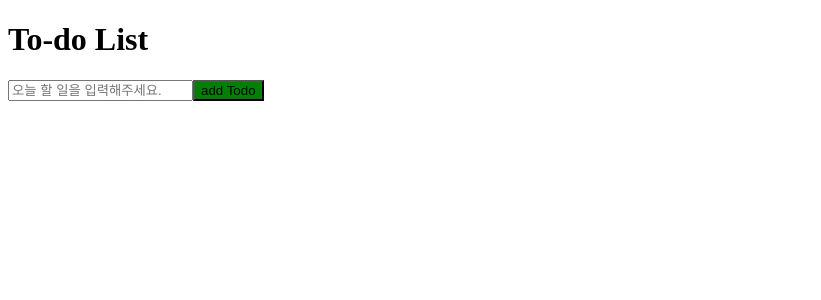
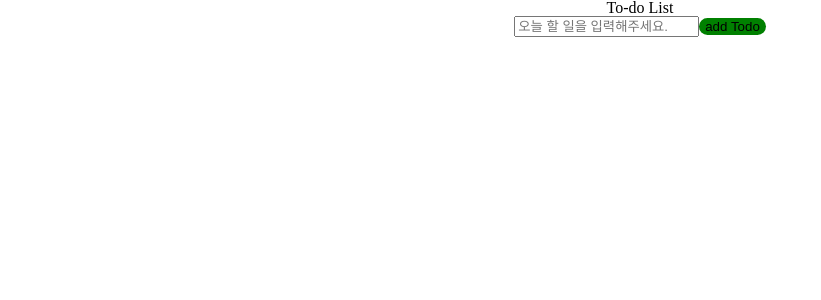
Before and after one commit to Alpaca92/to-do-list, a React (Create React App) app: page / in a window 1280 px wide. Shown: the top 300 px of the page, without its empty margins (0-821 px from the left). Built offline with nearby package versions, Linux system fonts and the light colour scheme.

Commit message:
create styles.css

```diff
--- a/src/components/TodoForm.js
+++ b/src/components/TodoForm.js
@@ -26,9 +26,9 @@
         className="todo-input"
       />
       {edit ? (
-        <button className={styles['todo-form']}>Edit Todo</button>
+        <button className={styles['todo-btn']}>Edit Todo</button>
       ) : (
-        <button className={styles['todo-form']}>add Todo</button>
+        <button className={styles['todo-btn']}>add Todo</button>
       )}
     </form>
   );
--- a/src/components/TodoForm.module.css
+++ b/src/components/TodoForm.module.css
@@ -1,3 +1,5 @@
-.todo-form {
+.todo-btn {
   background-color: green;
+  border: none;
+  border-radius: 10px;
 }
--- a/src/index.js
+++ b/src/index.js
@@ -1,6 +1,7 @@
 import React from "react";
 import ReactDOM from "react-dom";
 import App from "./App";
+import "./styls.css";
 
 ReactDOM.render(
   <React.StrictMode>
--- /dev/null
+++ b/src/styls.css
@@ -0,0 +1,130 @@
+html,
+body,
+div,
+span,
+applet,
+object,
+iframe,
+h1,
+h2,
+h3,
+h4,
+h5,
+h6,
+p,
+blockquote,
+pre,
+a,
+abbr,
+acronym,
+address,
+big,
+cite,
+code,
+del,
+dfn,
+em,
+img,
+ins,
+kbd,
+q,
+s,
+samp,
+small,
+strike,
+strong,
+sub,
+sup,
+tt,
+var,
+b,
+u,
+i,
+center,
+dl,
+dt,
+dd,
+ol,
+ul,
+li,
+fieldset,
+form,
+label,
+legend,
+table,
+caption,
+tbody,
+tfoot,
+thead,
+tr,
+th,
+td,
+article,
+aside,
+canvas,
+details,
+embed,
+figure,
+figcaption,
+footer,
+header,
+hgroup,
+menu,
+nav,
+output,
+ruby,
+section,
+summary,
+time,
+mark,
+audio,
+video {
+  margin: 0;
+  padding: 0;
+  border: 0;
+  font-size: 100%;
+  font: inherit;
+  vertical-align: baseline;
+}
+article,
+aside,
+details,
+figcaption,
+figure,
+footer,
+header,
+hgroup,
+menu,
+nav,
+section {
+  display: block;
+}
+body {
+  line-height: 1;
+}
+ol,
+ul {
+  list-style: none;
+}
+blockquote,
+q {
+  quotes: none;
+}
+blockquote:before,
+blockquote:after,
+q:before,
+q:after {
+  content: "";
+  content: none;
+}
+table {
+  border-collapse: collapse;
+  border-spacing: 0;
+}
+
+#root {
+  width: 100%;
+  display: flex;
+  flex-direction: column;
+  align-items: center;
+}
```
Also changed, not shown: package.json (+5 -2 lines).
